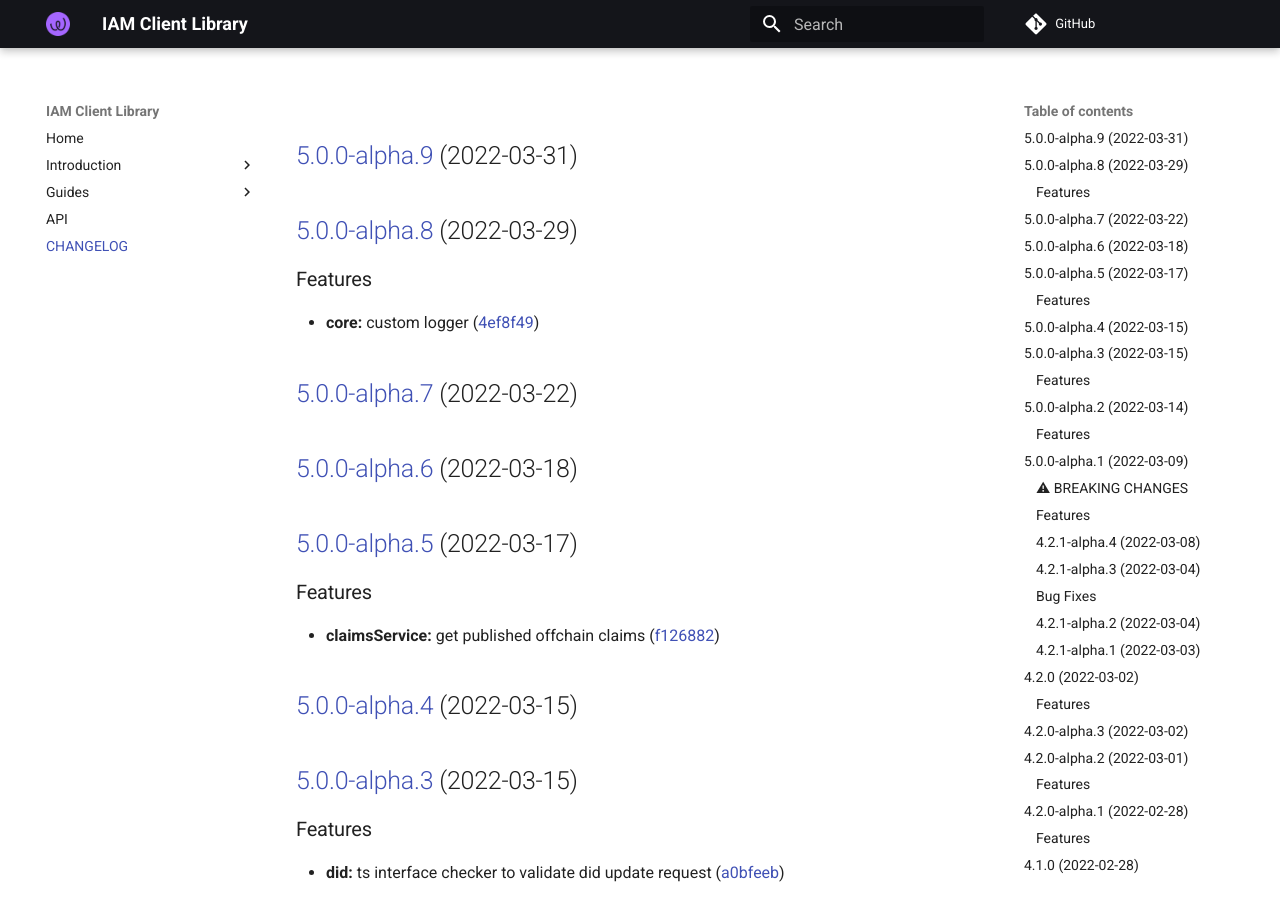
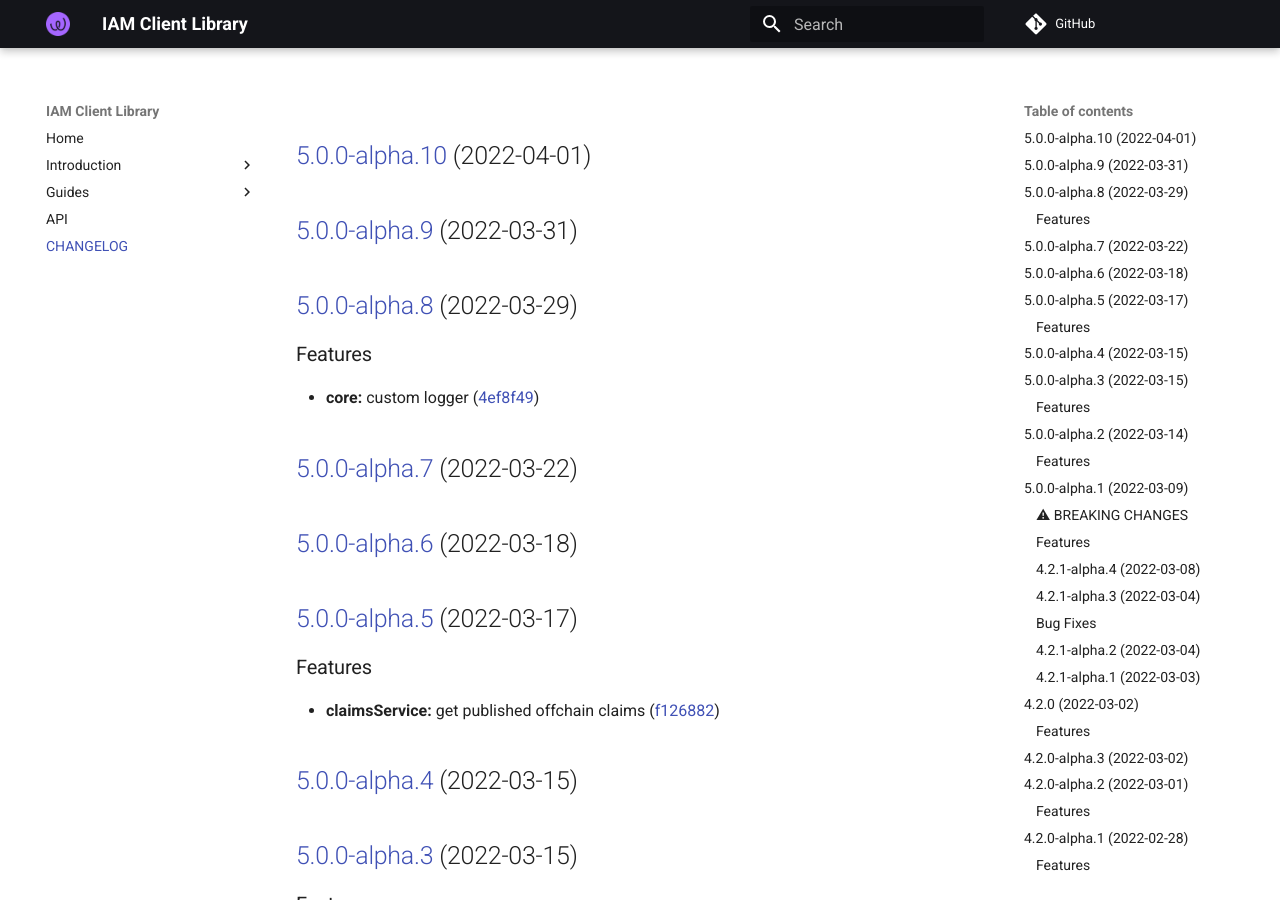
Before and after one commit to energywebfoundation/iam-client-lib, an MkDocs documentation site: the page built from docs/CHANGELOG.md, in a window 1280 px wide and 900 px high. Built offline with MkDocs 1.6.1 and Material for MkDocs 9.7.7, drawn with Linux system fonts in a browser that asks for light colours; comment, search, counter and statistics services are not loaded.

Commit message:
chore(release): 5.0.0-alpha.10 [skip ci]
## [5.0.0-alpha.10](https://github.com/energywebfoundation/iam-client-lib/compare/v5.0.0-alpha.9...v5.0.0-alpha.10) (2022-04-01)

```diff
--- a/docs/CHANGELOG.md
+++ b/docs/CHANGELOG.md
@@ -1,3 +1,5 @@
+## [5.0.0-alpha.10](https://github.com/energywebfoundation/iam-client-lib/compare/v5.0.0-alpha.9...v5.0.0-alpha.10) (2022-04-01)
+
 ## [5.0.0-alpha.9](https://github.com/energywebfoundation/iam-client-lib/compare/v5.0.0-alpha.8...v5.0.0-alpha.9) (2022-03-31)
 
 ## [5.0.0-alpha.8](https://github.com/energywebfoundation/iam-client-lib/compare/v5.0.0-alpha.7...v5.0.0-alpha.8) (2022-03-29)
--- a/package.json
+++ b/package.json
@@ -1,6 +1,6 @@
 {
   "name": "iam-client-lib",
-  "version": "5.0.0-alpha.9",
+  "version": "5.0.0-alpha.10",
   "description": "Library for Decentralized Identity and Access Management",
   "main": "dist/index.js",
   "module": "dist/index.esm.js",
```
